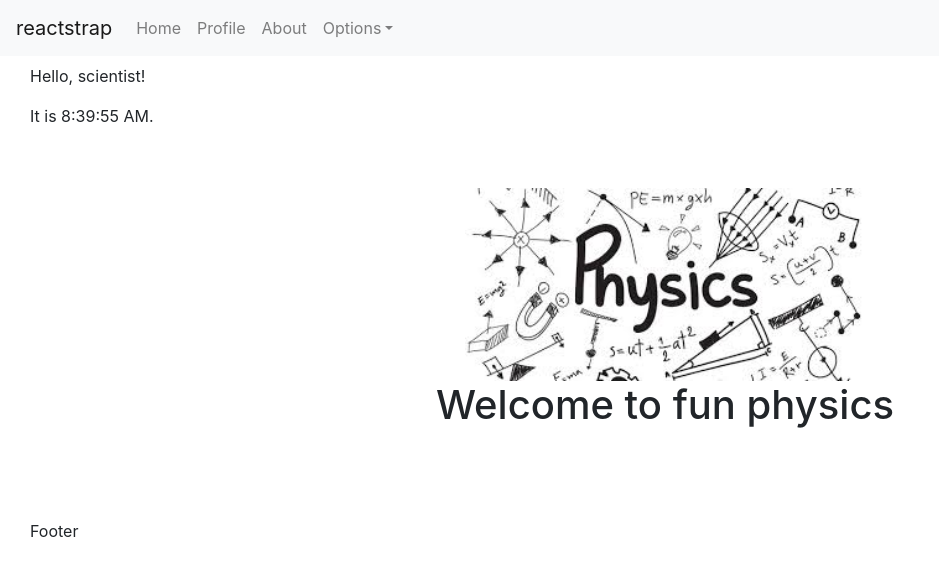
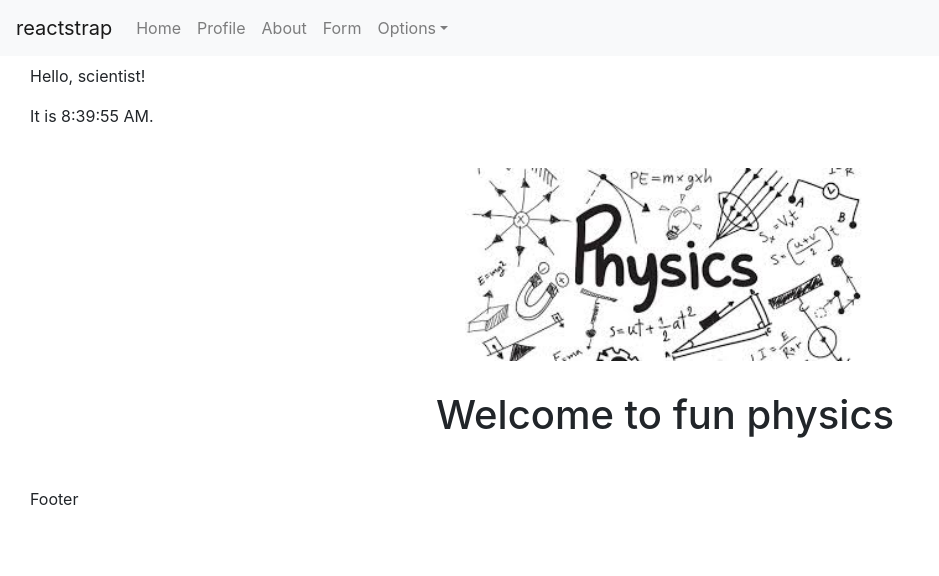
Before and after one commit to Riskatri/firstreact, a React (Create React App) app in the folder creatingreact/: page / in a window 1280 px wide. Shown: the top 576 px of the page, without its empty margins (0-939 px from the left). Built offline with nearby package versions, Linux system fonts and the light colour scheme.

Commit message:
creat a form

```diff
--- a/creatingreact/src/App.js
+++ b/creatingreact/src/App.js
@@ -5,6 +5,7 @@ import Home from "./layout/home";
 import Profile from "./userProfile/profile";
 import About from "./layout/about";
 import Main from "./layout/main";
+import Form from "./components/controllform";
 const App = props => {
   return (
     <Router>
@@ -15,6 +16,7 @@ const App = props => {
             <Route path="/home" component={Home} />
             <Route path="/profile" component={Profile} />
             <Route path="/about" component={About} />
+            <Route path="/form" component={Form} />
           </Switch>
         </Main>
       </Switch>
--- a/creatingreact/src/layout/navigation.js
+++ b/creatingreact/src/layout/navigation.js
@@ -38,6 +38,11 @@ const Navigation = () => {
               About
             </NavLink>
           </NavItem>
+          <NavItem>
+            <NavLink to="/form" tag={RRNavLink}>
+              Form
+            </NavLink>
+          </NavItem>
           <UncontrolledDropdown nav inNavbar>
             <DropdownToggle nav caret>
               Options
--- a/creatingreact/src/userProfile/profile.css
+++ b/creatingreact/src/userProfile/profile.css
@@ -8,12 +8,12 @@
   margin-left: 545px;
 }
 .home {
-  padding: 30px;
+  padding: 10px;
   margin-left: 50px;
   text-align: center;
   margin-bottom: 30px;
   margin-top: 30px;
 }
 .tulis {
-  margin-bottom: 30px;
+  margin-top: 30px;
 }
```
